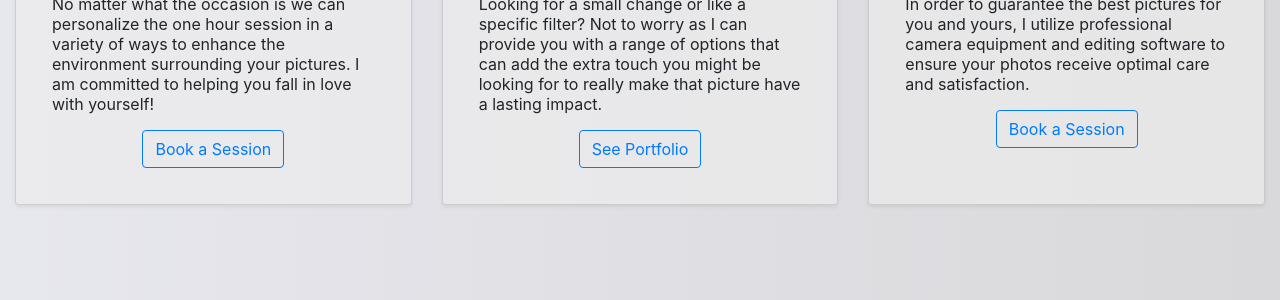
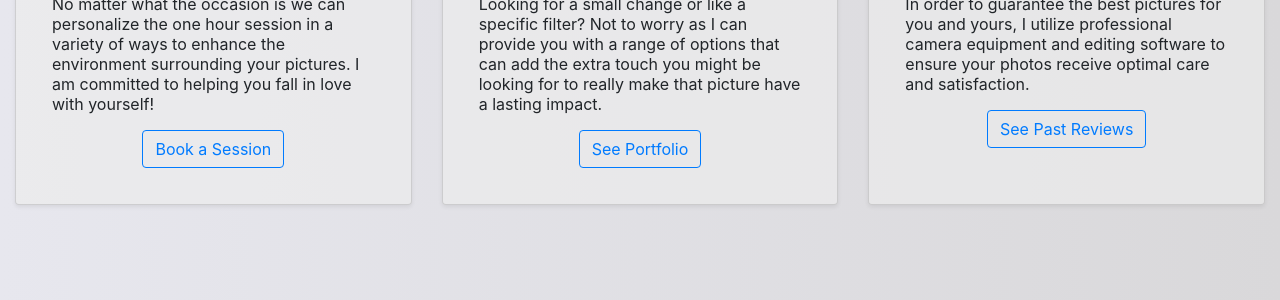
Before and after one commit to pataskad/nelson-photography-live, a Django app: page / in a window 1280 px wide. Shown: the part 647-947 px from the top of the page. Run offline with Django 3.2, Linux system fonts and the light colour scheme; some libraries are stand-ins or nearby versions.

Commit message:
working CTAs, nav in-page links

```diff
--- a/portfolio/templates/index.html
+++ b/portfolio/templates/index.html
@@ -45,7 +45,7 @@
             <div class="card-body">
               <h5 class="card-title">Custom Photo Shoot Locations</h5>
               <p class="card-text" style="text-align: left;">No matter what the occasion is we can personalize the one hour session in a variety of ways to enhance the environment surrounding your pictures. I am committed to helping you fall in love with yourself!</p>
-              <button class="btn btn-outline-primary" type="submit">Book a Session</button>
+              <a href="#book_session"><button class="btn btn-outline-primary" type="button">Book a Session</button></a>
             </div>
         </div>
         <div class="card shadow-sm p-3 mb-5 rounded" style="background:rgba(236, 236, 236, 0.685);">
@@ -53,7 +53,7 @@
           <div class="card-body">
             <h5 class="card-title">Photo Editing</h5>
             <p class="card-text" style="text-align: left;">Looking for a small change or like a specific filter?  Not to worry as I can provide you with a range of options that can add the extra touch you might be looking for to really make that picture have a lasting impact.</p>
-            <button class="btn btn-outline-primary" type="submit">See Portfolio</button>
+            <a href="#portfolio"><button class="btn btn-outline-primary" type="button">See Portfolio</button></a>
           </div>
         </div>
         <div class="card  shadow-sm p-3 mb-5 rounded" style="background:rgba(236, 236, 236, 0.685);">
@@ -61,7 +61,7 @@
           <div class="card-body">
             <h5 class="card-title">Professional Equipment</h5>
             <p class="card-text" style="text-align: left;">In order to guarantee the best pictures for you and yours, I utilize professional camera equipment and editing software to ensure your photos receive optimal care and satisfaction.</p>
-            <button class="btn btn-outline-primary" type="submit">Book a Session</button>
+            <a href="#reviews"><button class="btn btn-outline-primary" type="button">See Past Reviews</button></a>
           </div>
         </div>
       </div>
@@ -205,7 +205,7 @@
     <!--SCRIPTS-->
 
     <script>
-      // Example starter JavaScript for disabling form submissions if there are invalid fields
+      // Below was pulled from bootstrap documentation to aid in setting up form validation
       (function() {
         'use strict';
         window.addEventListener('load', function() {
```
Also changed, not shown: README.md.
